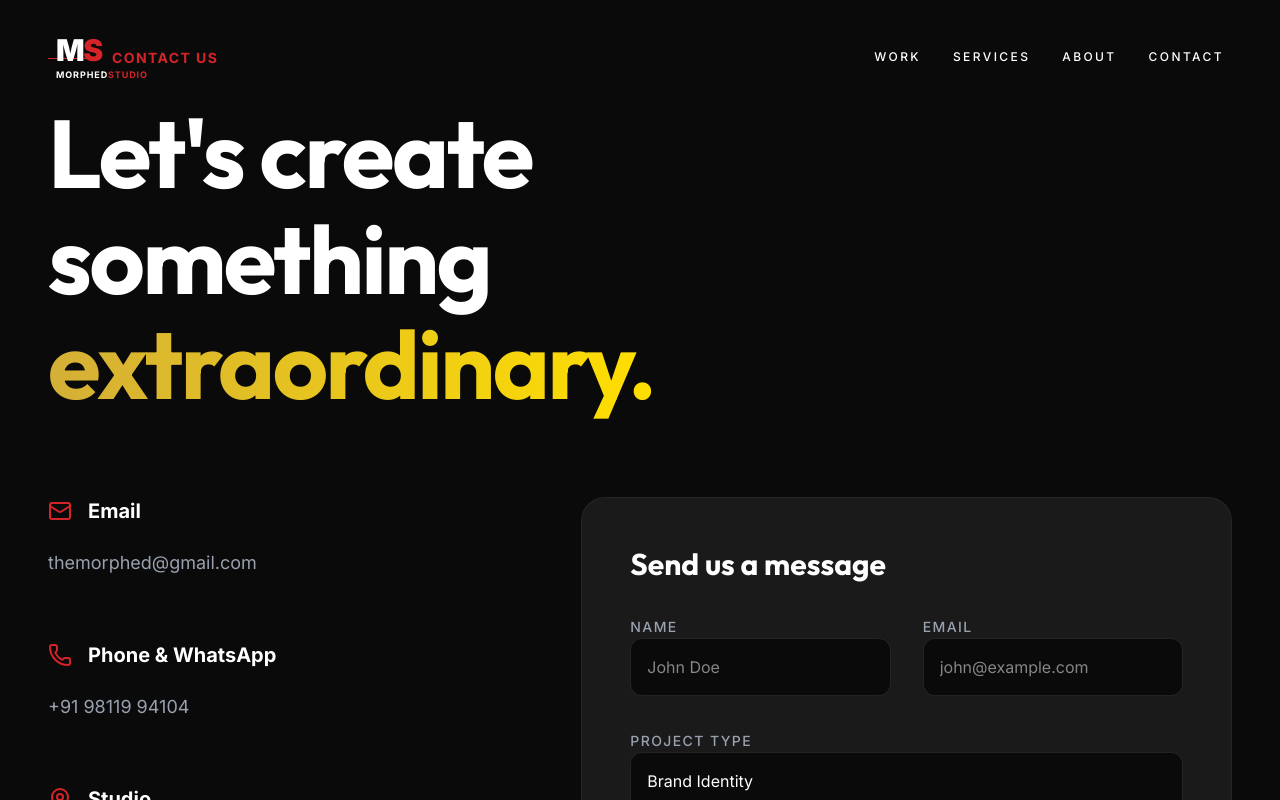
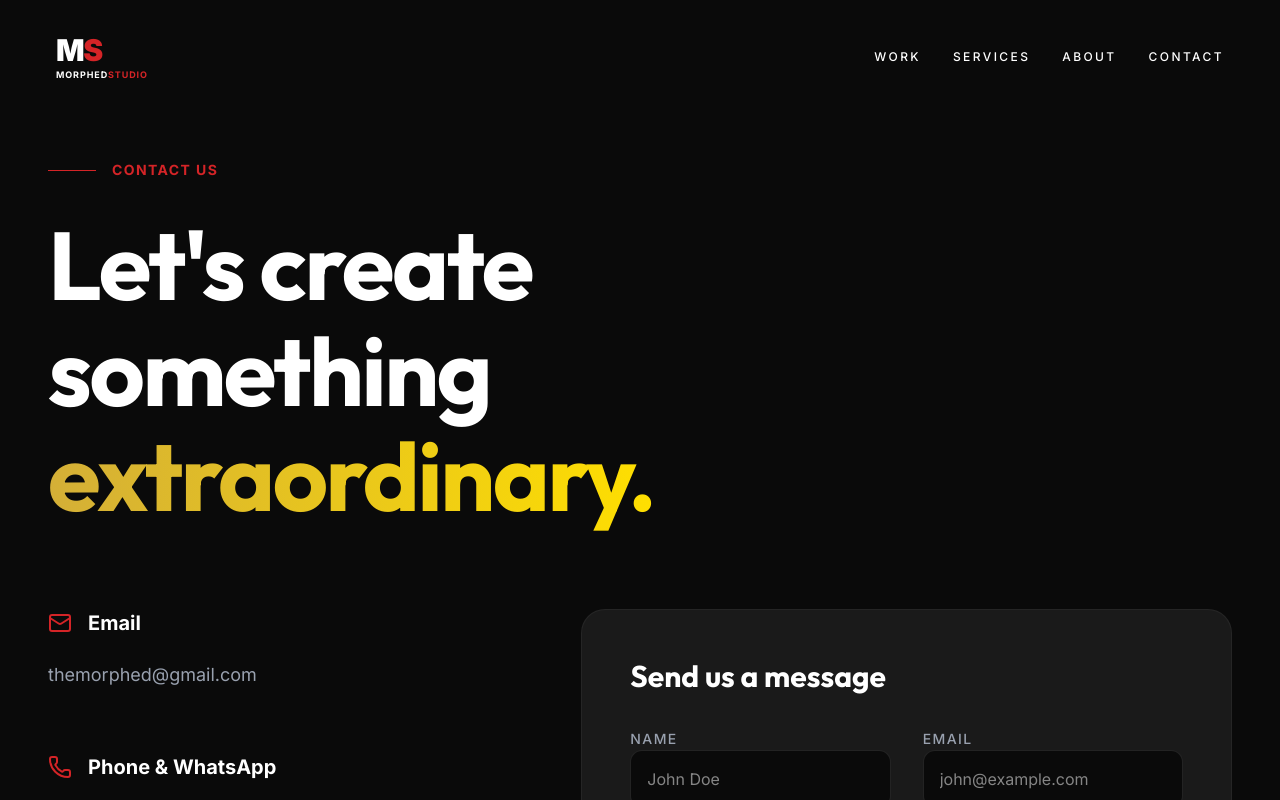
Before and after one commit to SV-DEV-AI/client-portfolio-, a Next.js app: page /contact in a window 1280 px wide. Shown: the top 800 px of the page. Built offline with nearby package versions, Linux system fonts and the light colour scheme.

Commit message:
fix: increase top padding on pages to prevent fixed navbar overlap

```diff
--- a/src/app/about/page.tsx
+++ b/src/app/about/page.tsx
@@ -8,7 +8,7 @@ import { team } from "@/data/team";
 
 export default function AboutPage() {
   return (
-    <div className="bg-background min-h-screen pt-12 pb-32">
+    <div className="bg-background min-h-screen pt-32 md:pt-40 pb-32">
       <div className="container mx-auto px-6 md:px-12">
         {/* Header */}
         <div className="mb-20">
--- a/src/app/contact/page.tsx
+++ b/src/app/contact/page.tsx
@@ -22,7 +22,7 @@ export default function ContactPage() {
   };
 
   return (
-    <div className="bg-background min-h-screen pt-12 pb-32">
+    <div className="bg-background min-h-screen pt-32 md:pt-40 pb-32">
       <div className="container mx-auto px-6 md:px-12">
         {/* Header */}
         <div className="mb-20">
--- a/src/app/services/page.tsx
+++ b/src/app/services/page.tsx
@@ -10,7 +10,7 @@ import { services } from "@/data/services";
 
 export default function ServicesPage() {
   return (
-    <div className="bg-background min-h-screen pt-12 pb-32">
+    <div className="bg-background min-h-screen pt-32 md:pt-40 pb-32">
       <div className="container mx-auto px-6 md:px-12">
         {/* Header */}
         <div className="mb-32">
--- a/src/app/work/page.tsx
+++ b/src/app/work/page.tsx
@@ -19,7 +19,7 @@ export default function WorkPage() {
     : projects.filter(p => p.category === filter);
 
   return (
-    <div className="bg-background min-h-screen pt-12 pb-32">
+    <div className="bg-background min-h-screen pt-32 md:pt-40 pb-32">
       <div className="container mx-auto px-6 md:px-12">
         {/* Header */}
         <div className="mb-20">
```
